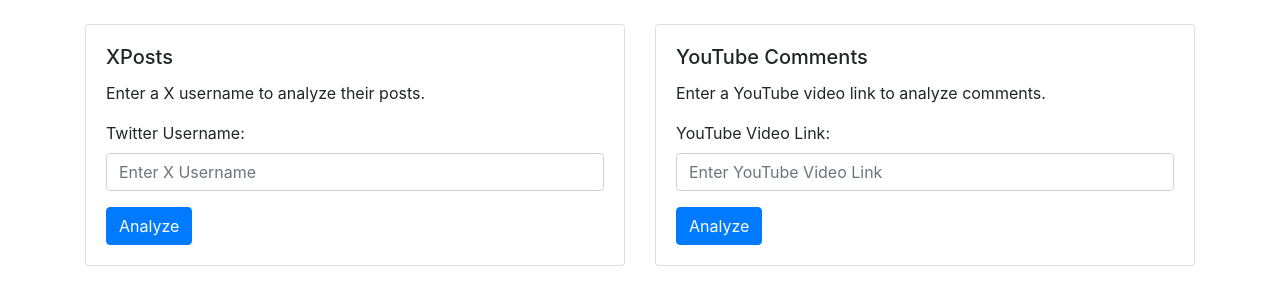
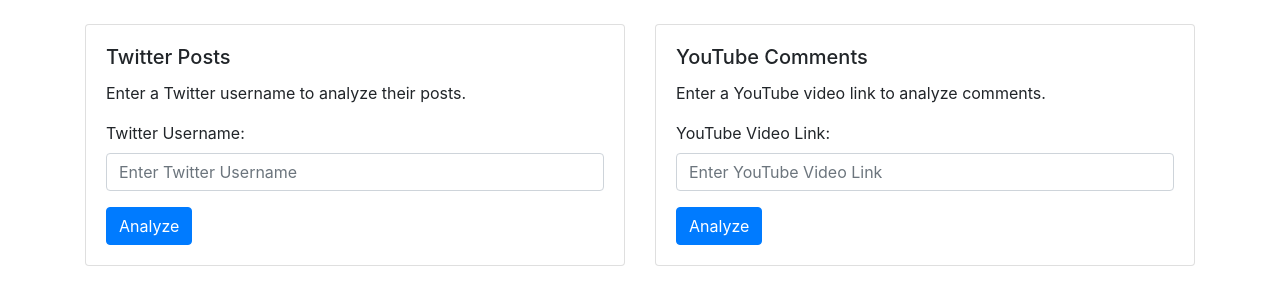
Before and after one commit to wzyndul/sentiment_analysis, a Django app: page / in a window 1280 px wide. Shown: the part 142-447 px from the top of the page. Run offline with Django 5.2, Linux system fonts and the light colour scheme; some libraries are stand-ins or nearby versions.

Commit message:
feat: try to use Twitter api

```diff
--- a/sentiment_analysis/sentiment_app/views.py
+++ b/sentiment_analysis/sentiment_app/views.py
@@ -8,16 +8,18 @@ def main_view(request):
 def analysis_view(request):
     platform = None
     if request.method == 'POST':
-        if 'x_username' in request.POST:
-            x_username = request.POST.get('x_username')
-            platform = 'X'
+        if 'twitter_username' in request.POST:
+            twitter_username = request.POST.get('twitter_username')
+            platform = 'Twitter'
         elif 'youtube_link' in request.POST:
             youtube_link = request.POST.get('youtube_link')
-            platform = 'Youtube'
+            print(youtube_link)
+            platform = 'YouTube'
         context = {
             'platform': platform,
-            'x_username': x_username if platform == 'X' else None,
-            'youtube_link': youtube_link if platform == 'Youtube' else None,
+            'username': twitter_username if platform == 'Twitter' else None,
+            'link': youtube_link if platform == 'YouTube' else None,
         }
+        print(context)
 
-    return render(request, 'analysis.html', context)
+        return render(request, 'analysis.html', context)
--- a/sentiment_analysis/templates/analysis.html
+++ b/sentiment_analysis/templates/analysis.html
@@ -17,7 +17,7 @@
                 <p class="card-text">Here are the results of the sentiment analysis:</p>
                 <ul>
                     <li>Platform: {{ platform }}</li>
-                    {% if platform == 'X' %}
+                    {% if platform == 'Twitter' %}
                         <li>Username: {{ username }}</li>
                     {% elif platform == 'YouTube' %}
                         <li>Link: {{ link }}</li>
--- a/sentiment_analysis/templates/main.html
+++ b/sentiment_analysis/templates/main.html
@@ -13,13 +13,13 @@
     <div class="col-md-6">
         <div class="card">
             <div class="card-body">
-                <h5 class="card-title">XPosts</h5>
-                <p class="card-text">Enter a X username to analyze their posts.</p>
+                <h5 class="card-title">Twitter Posts</h5>
+                <p class="card-text">Enter a Twitter username to analyze their posts.</p>
                 <form method="post" action="{% url 'analysis_view' %}">
                     {% csrf_token %}
                     <div class="form-group">
-                        <label for="x_username">Twitter Username:</label>
-                        <input type="text" class="form-control" id="x_username" name="x_username" placeholder="Enter X Username">
+                        <label for="twitter_username">Twitter Username:</label>
+                        <input type="text" class="form-control" id="twitter_username" name="twitter_username" placeholder="Enter Twitter Username">
                     </div>
                     <button type="submit" class="btn btn-primary">Analyze</button>
                 </form>
```
Also changed, not shown: sentiment_analysis/sentiment_app/twitter_handler.py (added, +15 -0 lines), 1 other file.
